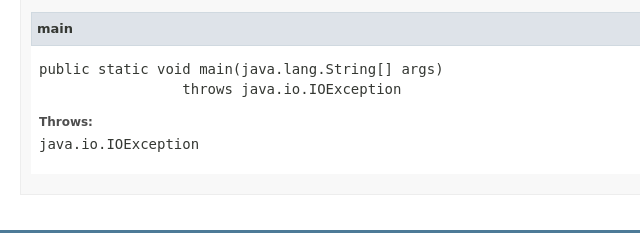
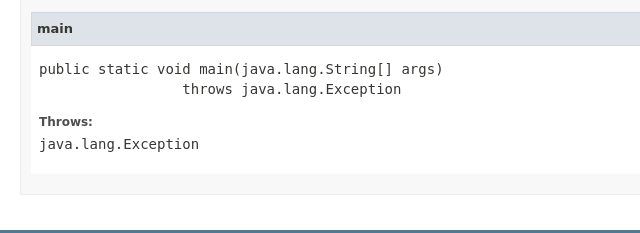
Before and after one commit to ddamchain/ddamsignj, a plain HTML site: page docs/one/ddam/Demo.html in a window 1280 px wide. Shown: the part 952-1185 px from the top of the page, 0-640 px from the left. Drawn offline with Linux system fonts and the light colour scheme; a web font is replaced by a local one.

Commit message:
fixed docs

```diff
--- a/docs/one/ddam/Demo.html
+++ b/docs/one/ddam/Demo.html
@@ -2,7 +2,7 @@
 <!-- NewPage -->
 <html lang="en">
 <head>
-<!-- Generated by javadoc (1.8.0_202) on Mon Jan 06 00:25:49 CST 2020 -->
+<!-- Generated by javadoc (1.8.0_202) on Mon Jan 06 09:20:19 CST 2020 -->
 <title>Demo</title>
 <meta name="date" content="2020-01-06">
 <link rel="stylesheet" type="text/css" href="../../stylesheet.css" title="Style">
@@ -194,10 +194,10 @@ extends java.lang.Object</pre>
 <li class="blockList">
 <h4>main</h4>
 <pre>public static&nbsp;void&nbsp;main(java.lang.String[]&nbsp;args)
-                 throws java.io.IOException</pre>
+                 throws java.lang.Exception</pre>
 <dl>
 <dt><span class="throwsLabel">Throws:</span></dt>
-<dd><code>java.io.IOException</code></dd>
+<dd><code>java.lang.Exception</code></dd>
 </dl>
 </li>
 </ul>
```
Also changed, not shown: docs/allclasses-frame.html (+1 -1 lines), docs/allclasses-noframe.html (+1 -1 lines), docs/constant-values.html (+1 -1 lines), docs/deprecated-list.html (+1 -1 lines), docs/help-doc.html (+1 -1 lines), docs/index-all.html (+1 -1 lines), docs/index.html (+1 -1 lines), docs/one/ddam/Signer.html (+1 -1 lines), docs/one/ddam/Transaction.html (+1 -1 lines), docs/one/ddam/package-frame.html (+1 -1 lines), docs/one/ddam/package-summary.html (+1 -1 lines), docs/one/ddam/package-tree.html (+1 -1 lines), docs/overview-tree.html (+1 -1 lines).
